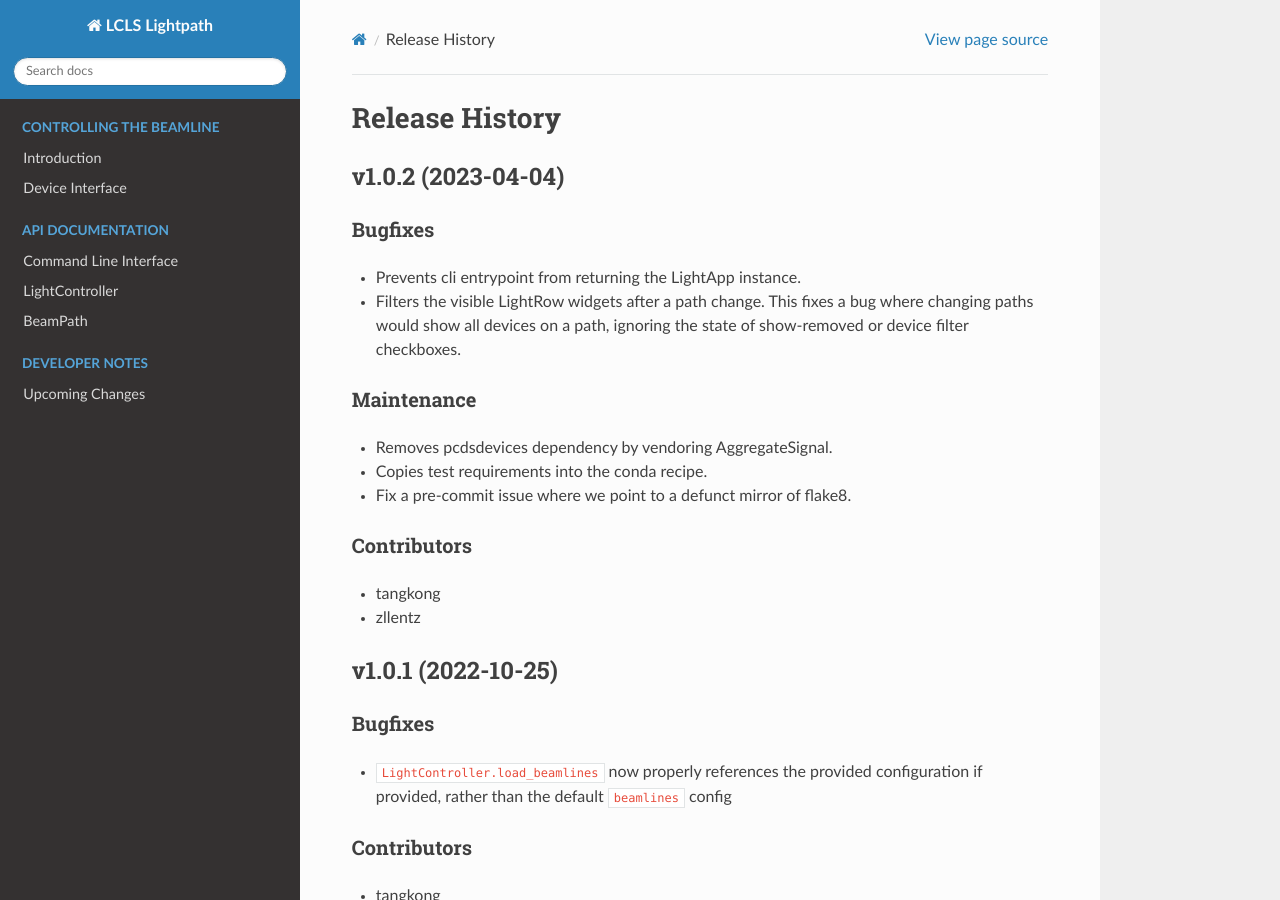
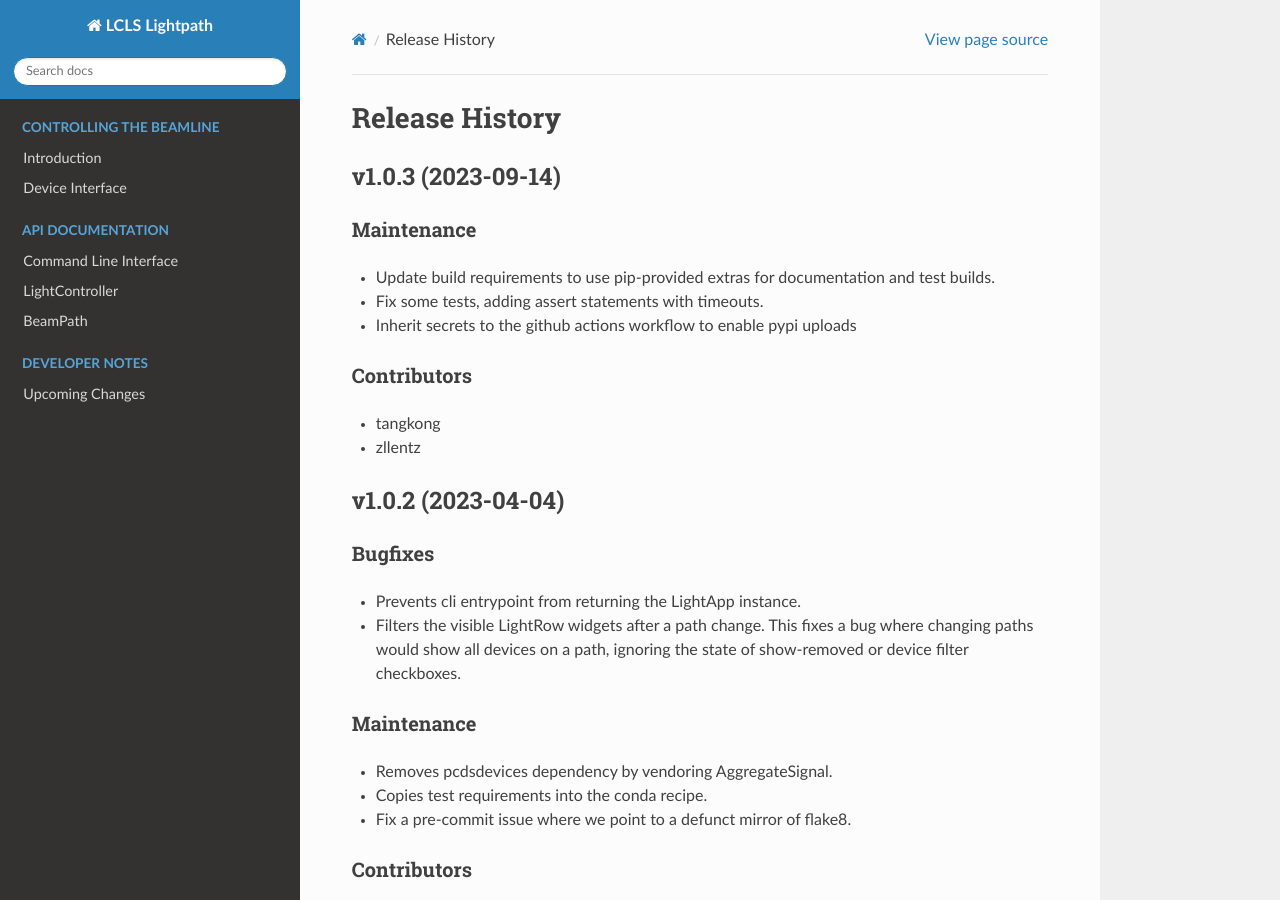
Before and after one commit to pcdshub/lightpath, a Sphinx documentation site: the page built from docs/source/releases.rst, in a window 1280 px wide and 900 px high. Built offline with Sphinx 7.4.7 and the Read the Docs theme 2.0.0, drawn with Linux system fonts in a browser that asks for light colours.

Commit message:
REL: v1.0.3

```diff
--- a/docs/source/releases.rst
+++ b/docs/source/releases.rst
@@ -1,5 +1,20 @@
 Release History
 ###############
+
+
+v1.0.3 (2023-09-14)
+===================
+
+Maintenance
+-----------
+- Update build requirements to use pip-provided extras for documentation and test builds.
+- Fix some tests, adding assert statements with timeouts.
+- Inherit secrets to the github actions workflow to enable pypi uploads
+
+Contributors
+------------
+- tangkong
+- zllentz
 
 
 v1.0.2 (2023-04-04)
```
Also changed, not shown: docs/source/upcoming_release_notes/184-bld_pyproj_extras.rst (deleted, +0 -22 lines).
